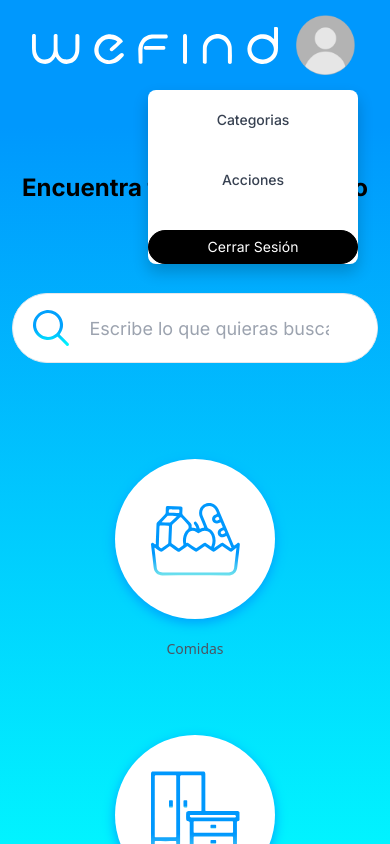
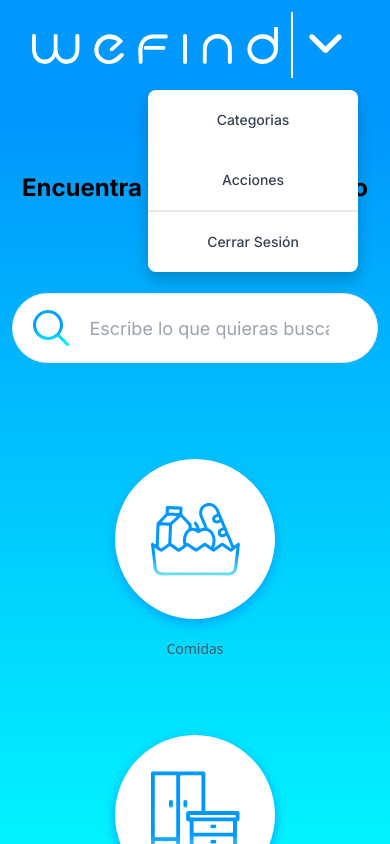
Before and after one commit to yeuryf007/WeFind, a Next.js app: page / in a window 390 px wide. Both pictures are taken after a click on the picture 325 px from the left and 45 px from the top of the page. Shown: the top 844 px of the page. Built offline with nearby package versions, Linux system fonts and the light colour scheme.

Commit message:
Modificaciones Dropdown en vista movil

```diff
--- a/components/Login.jsx
+++ b/components/Login.jsx
@@ -15,7 +15,7 @@ const Login = () => {
   return (
       <div>
 
-        <form onSubmit={handleSubmit} className="space-y-6 m-3">
+        <form onSubmit={handleSubmit} className="space-y-6 m-2">
           <div>
             <label htmlFor="email" className="block text-sm font-medium text-gray-700">Correo Electrónico</label>
             <input
--- a/components/Nav.jsx
+++ b/components/Nav.jsx
@@ -119,8 +119,8 @@ const Nav = () => {
 
         <div className='sm:hidden flex relative'>
           {usuariologeado ? (
-            <div className='flex'>
-              <Image src="/assets/images/profile.png" width={65} height={37} className="rounded-full" alt='profile'
+            <div className='flex border-l-white border-l-2'>
+              <Image src="/assets/images/dropdown.svg" width={65} height={37} className="rounded-full"
               onClick={() => setdropdown ((prev) => !prev)}/>
 
               {dropdown && (
@@ -138,12 +138,12 @@ const Nav = () => {
                     Acciones
                   </Link>
 
-                  <button type='button' className="mt-5 w-full black_btn" onClick={() => {
+                  <Link href="/" className="w-full dropdown_link border-t-2 hover:bg-slate-800 hover:text-white" onClick={() => {
                   setdropdown(false);
                     signOut;
                   }}>
                       Cerrar Sesión
-                  </button>
+                  </Link>
                 </div>
               )}
             </div>
@@ -158,7 +158,7 @@ const Nav = () => {
                 ))
               }*/}
 
-              <Image src="/assets/images/profile.png" width={65} height={37} className="rounded-full" alt='profile'
+              <Image src="/assets/images/dropdown.svg" width={65} height={37}
               onClick={() => setdropdown ((prev) => !prev)}/>
                 {dropdown && (
 
```
Also changed, not shown: public/assets/images/dropdown.svg (added).
